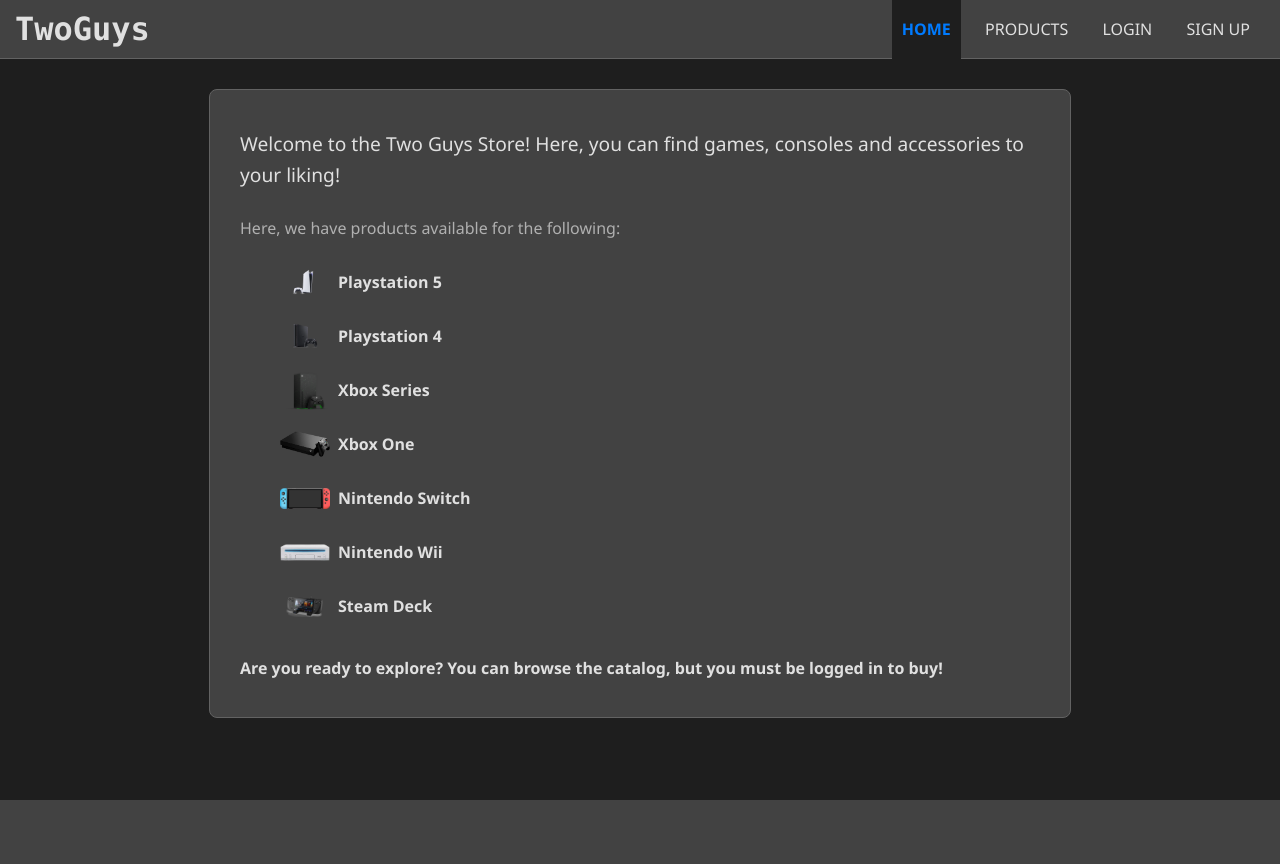
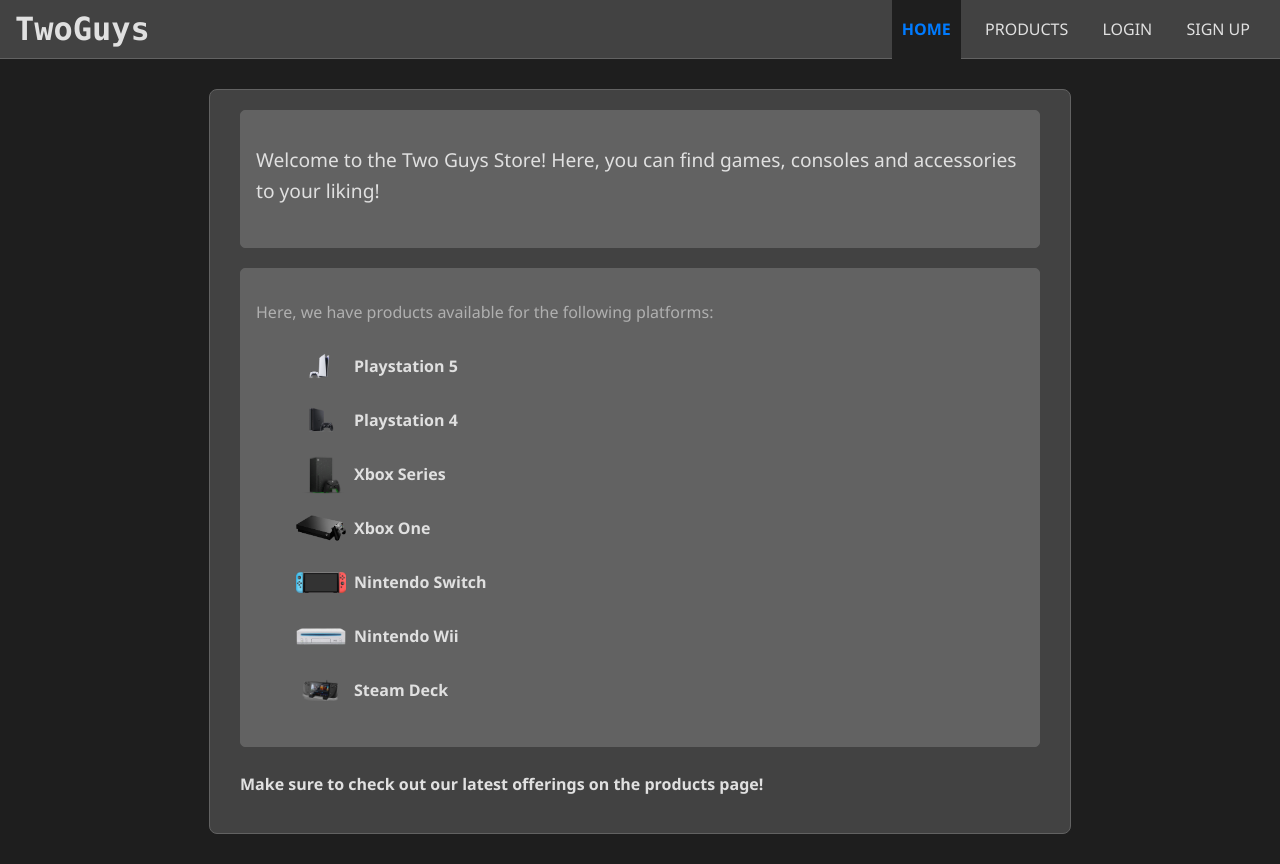
Before and after one commit to finkelEDU/College-Project-Semester-4, a PHP site: page / in a window 1280 px wide. Before the commit the page ends 800 px from the top, so only its background shows below. Run offline with PHP 8.4, Linux system fonts and the light colour scheme; some libraries are stand-ins or nearby versions.

Commit message:
index adjustment

```diff
--- a/public/css/common.css
+++ b/public/css/common.css
@@ -119,6 +119,15 @@ nav a.active {
     font-weight: bold;
     margin-top: 25px;
     color: var(--text-light);
+}
+.website-description,
+.platforms {
+  border: 1px solid var(--border-light);
+  padding: 15px;
+  margin-bottom: 20px;
+  background-color: var(--border-light);
+  border-radius: 5px;
+
 }
 
 .platform-list li {
--- a/public/index.php
+++ b/public/index.php
@@ -2,10 +2,13 @@
 
 
 <div class="index-content">
+    <div class="website-description">
     <p class="intro-text">Welcome to the Two Guys Store! Here, you can find games, consoles and accessories to your liking!</p>
+    </div>
 
-    <p>Here, we have products available for the following:</p>
 
+    <div class="platforms">
+    <p>Here, we have products available for the following platforms:</p>
     <ul class="platform-list">
         <?php
         $products = array(
@@ -23,8 +26,8 @@
         }
         ?>
     </ul>
-
-    <p class="cta-text">Are you ready to explore? You can browse the catalog, but you must be logged in to buy!</p>
+    </div>
+    <p class="cta-text">Make sure to check out our latest offerings on the products page!</p>
 </div>
 
 <?php include "templates/footer.php" ?>
```
Also changed, not shown: public/nav.php (deleted, +0 -17 lines).
